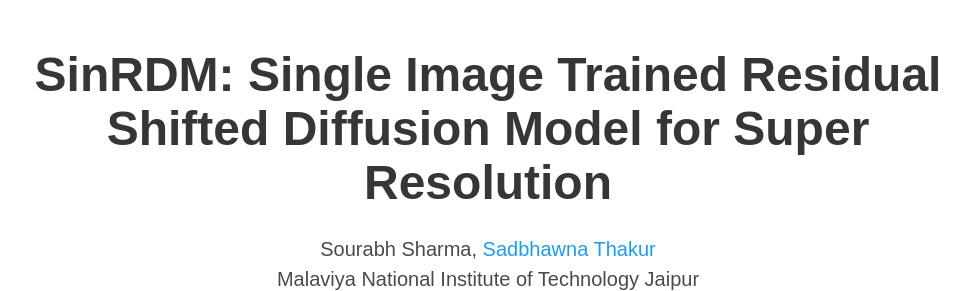
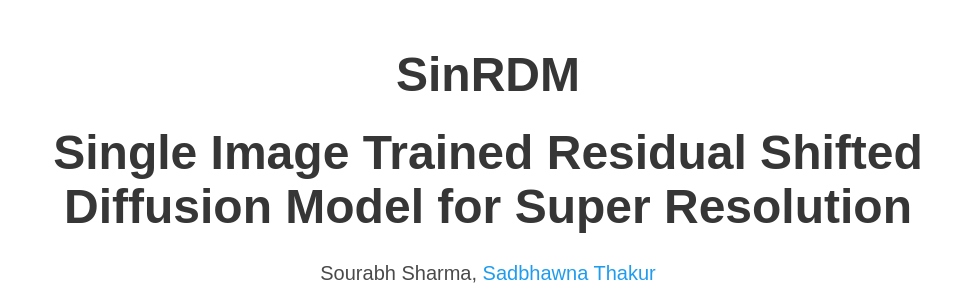
Before and after one commit to srbh-dl/PP_SinRDM, a plain HTML site: page index.html in a window 1280 px wide. Shown: the top 291 px of the page, without its empty margins (152-1121 px from the left). Drawn offline with nearby package versions, Linux system fonts and the light colour scheme; some icons are missing; a web font is replaced by a local one.

Commit message:
Update index.html

```diff
--- a/index.html
+++ b/index.html
@@ -52,7 +52,8 @@
       <div class="container is-max-desktop">
         <div class="columns is-centered">
           <div class="column has-text-centered">
-            <h1 class="title is-1 publication-title">SinRDM: Single Image Trained Residual Shifted Diffusion Model for Super Resolution</h1>
+            <h1 class="title is-1 publication-title">SinRDM</h1>
+            <h2 class="title is-1 publication-title">Single Image Trained Residual Shifted Diffusion Model for Super Resolution</h2>
             <div class="is-size-5 publication-authors">
               <!-- Paper authors -->
               <span class="author-block">
```
